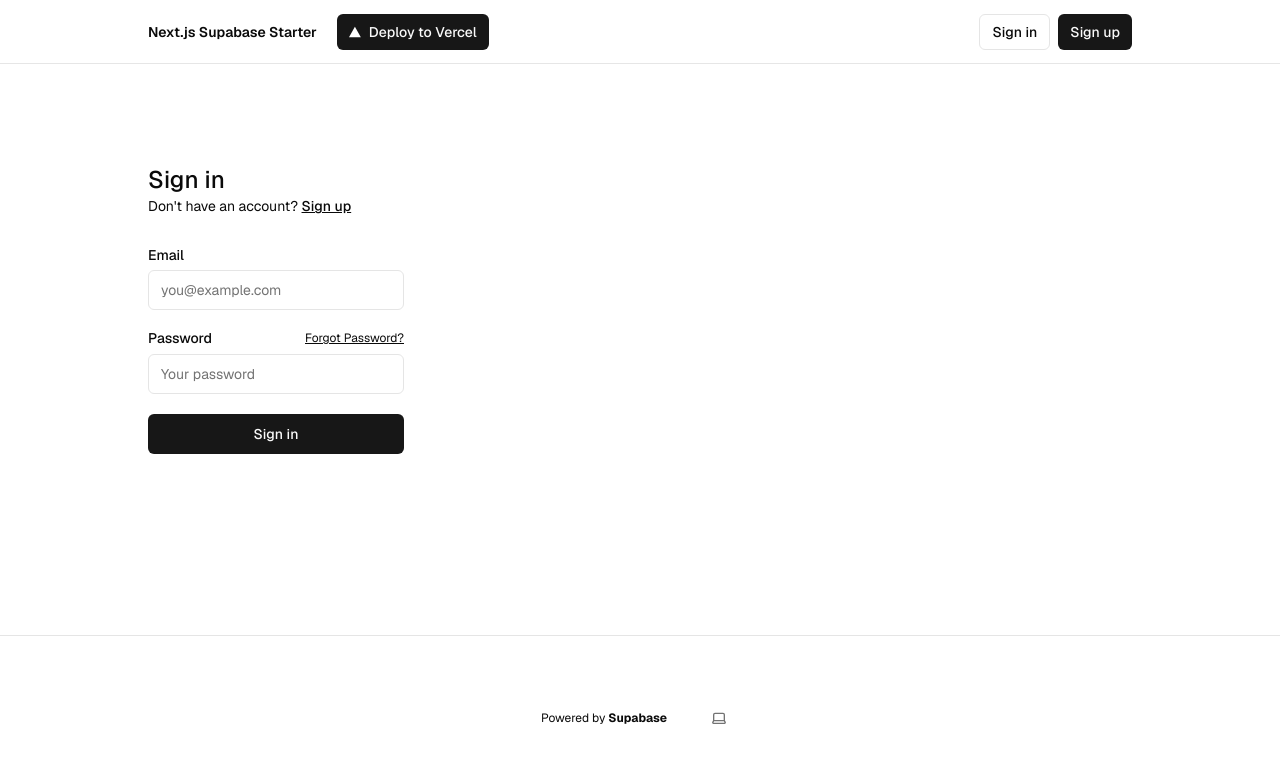
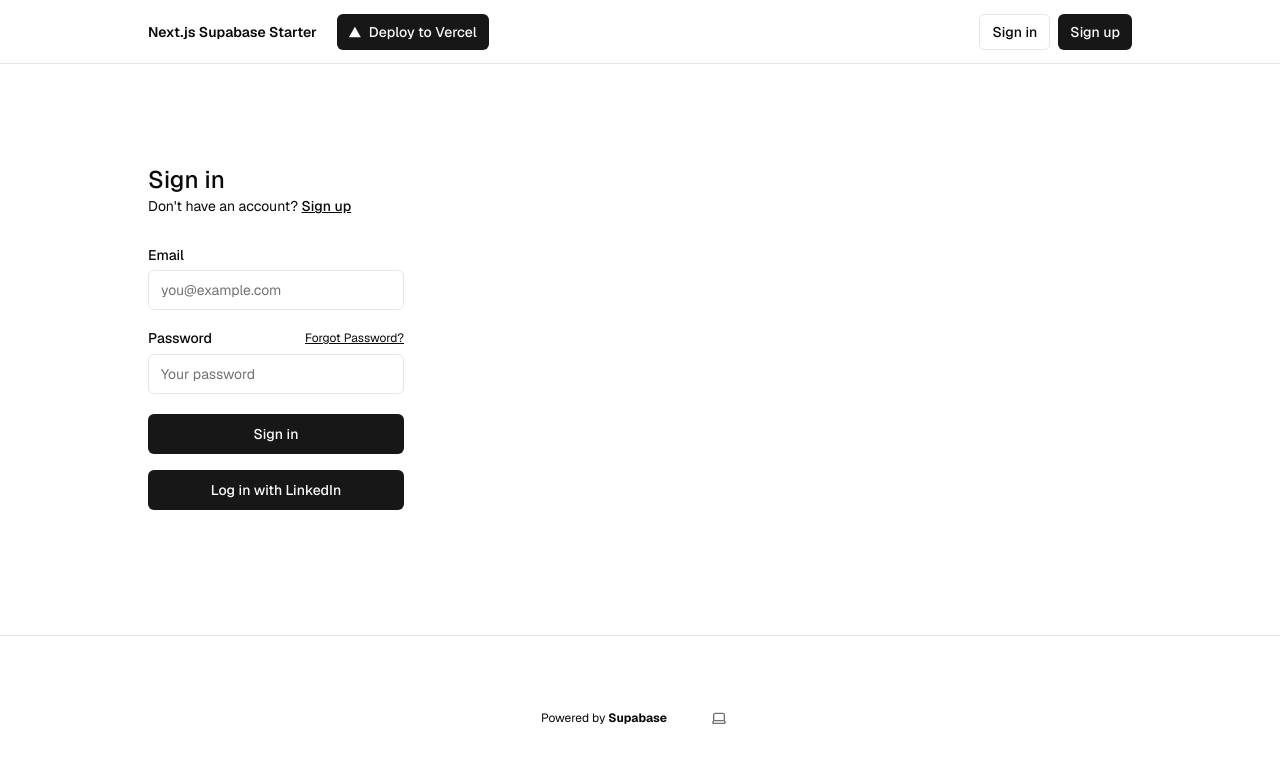
Before and after one commit to ai-matchmaker-yc/confi-matchmaker, a Next.js app: page /sign-in in a window 1280 px wide. Shown: the top 762 px of the page. Built offline with nearby package versions, Linux system fonts and the light colour scheme; no server answers.

Commit message:
Add linkedin login button

```diff
--- /dev/null
+++ b/app/(auth-pages)/sign-in/linkedInSignin.tsx
@@ -0,0 +1,23 @@
+"use client";
+
+import { Button } from "@/components/ui/button";
+import { createClient } from "@/utils/supabase/client";
+
+export default function LinkedInSignin() {
+  const supabase = createClient();
+  return (
+    <Button
+      onClick={() =>
+        supabase.auth.signInWithOAuth({
+          provider: "linkedin_oidc",
+          options: {
+            redirectTo: "/auth/callback",
+            scopes: "openid,profile,email",
+          },
+        })
+      }
+    >
+      Log in with LinkedIn
+    </Button>
+  );
+}
--- a/app/(auth-pages)/sign-in/page.tsx
+++ b/app/(auth-pages)/sign-in/page.tsx
@@ -4,9 +4,11 @@ import { SubmitButton } from "@/components/submit-button";
 import { Input } from "@/components/ui/input";
 import { Label } from "@/components/ui/label";
 import Link from "next/link";
+import LinkedInSignin from "./linkedInSignin";
 
 export default async function Login(props: { searchParams: Promise<Message> }) {
   const searchParams = await props.searchParams;
+
   return (
     <form className="flex-1 flex flex-col min-w-64">
       <h1 className="text-2xl font-medium">Sign in</h1>
@@ -38,6 +40,7 @@ export default async function Login(props: { searchParams: Promise<Message> }) {
           Sign in
         </SubmitButton>
         <FormMessage message={searchParams} />
+        <LinkedInSignin />
       </div>
     </form>
   );
```
